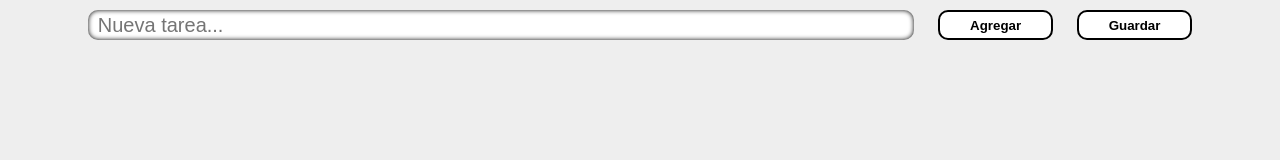
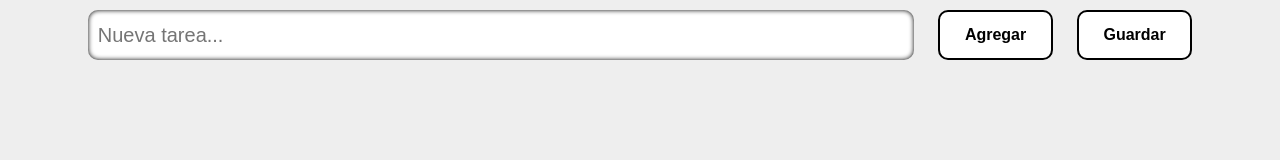
Before and after one commit to ManuelDeAlba/Lista-de-Tareas, a plain HTML site: page index.html in a window 1280 px wide. Drawn offline with Linux system fonts and the light colour scheme.

Commit message:
Add files via upload

```diff
--- a/css/style.css
+++ b/css/style.css
@@ -18,7 +18,7 @@ body{
 	width:70%;
 	margin:10px 0;
 	padding:0px 10px;
-	height:30px;
+	height:50px;
 	border:none;
 	border-radius:10px;
 	box-shadow:inset 0 0 5px #000;
@@ -27,13 +27,14 @@ body{
 }
 .contenedor-controles button{
 	width:10%;
-	height:30px;
+	height:50px;
 	background: #fff;
 	color:#000;
 	border:2px solid #000;
 	border-radius:10px;
 	cursor:pointer;
 	font-weight:700;
+	font-size:16px;
 	outline:none;
 	transition:all .2s;
 }
@@ -41,6 +42,7 @@ body{
 	background: #000;
 	color:#fff;
 	border:2px solid #fff;
+	box-shadow:0 0 5px #000;
 }
 .lista div{
 	transform:translateX(-110%);
```
